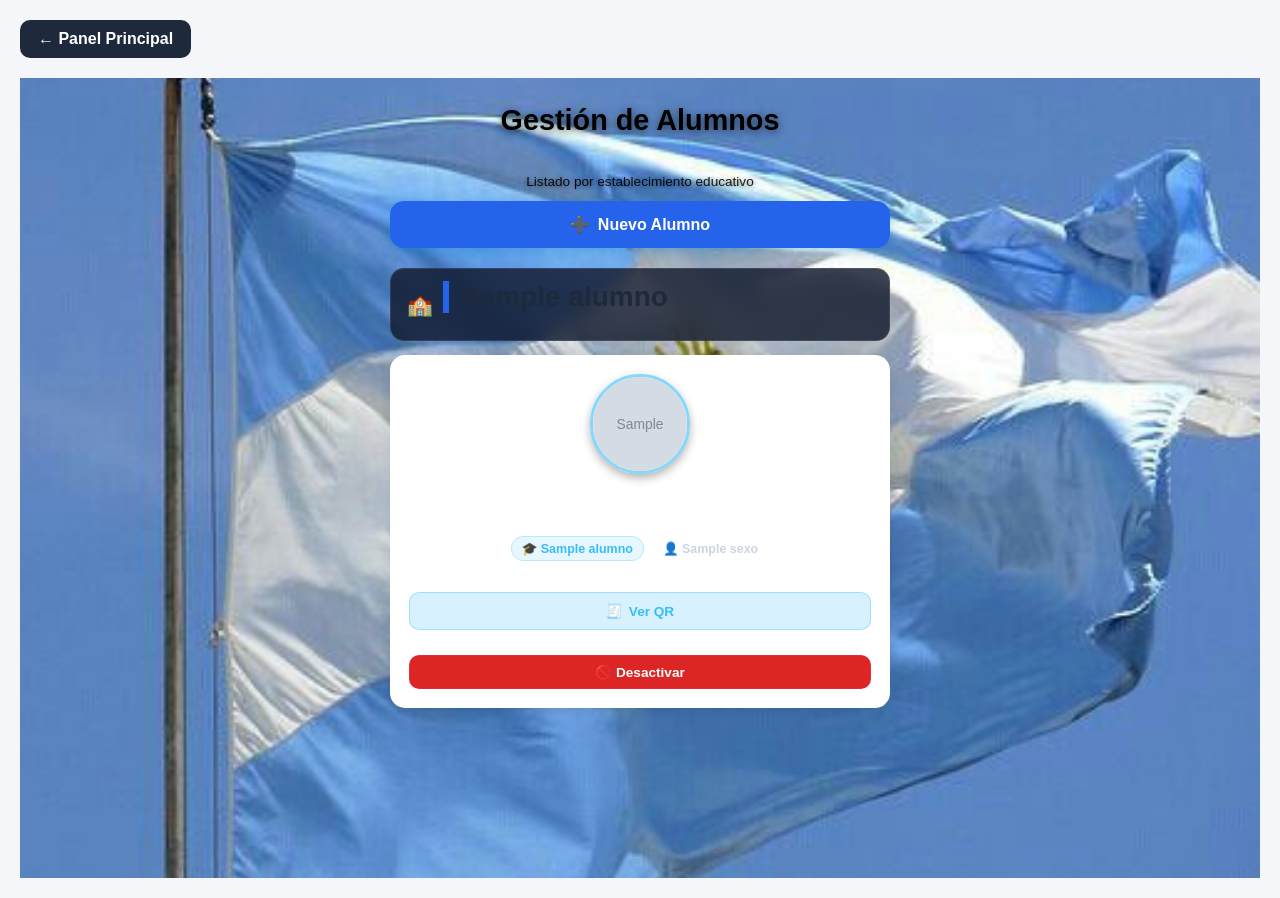
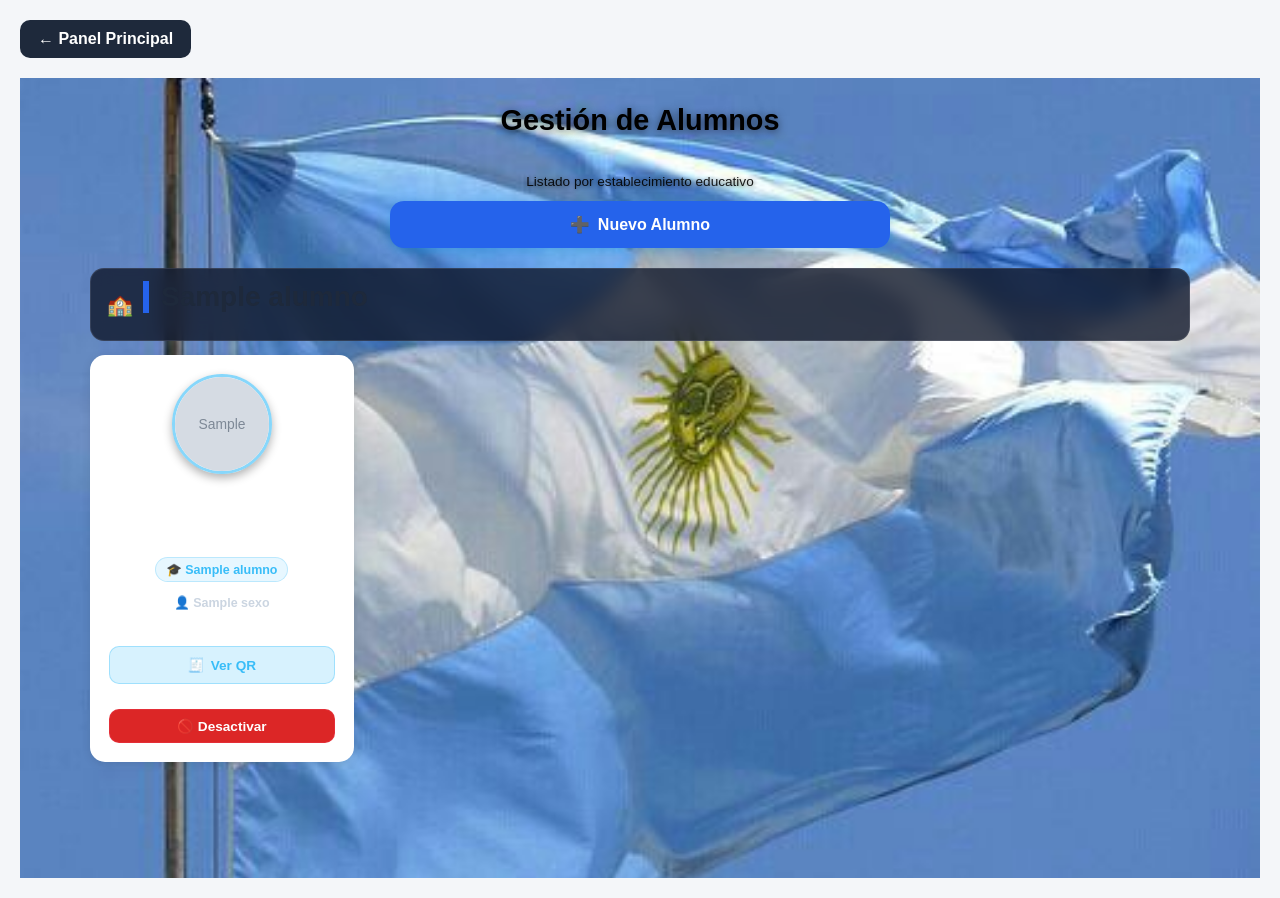
Before and after one commit to DavidAdrian2002/final_qr, a Flask app: page /alumnos in a window 1280 px wide. Shown: the part 53-951 px from the top of the page. Run offline with Flask 3, Linux system fonts and the light colour scheme; the visitor is signed in with stand-in values (Sample User, id 1); grey boxes marked "Sample" are stand-in pictures; a database or web service that is not in the repository returns one stand-in record (values such as "Sample title"); some libraries are stand-ins or nearby versions.

Commit message:
Cambios generales en los estilos 3

```diff
--- a/static/css/style.css
+++ b/static/css/style.css
@@ -191,7 +191,7 @@ body{
 /* Sección por Escuela */
 .school-section {
     width: 100%;
-    max-width: 500px;
+    max-width: 1100px; /* Ampliamos para dar espacio a varias tarjetas por fila */
     margin-bottom: 30px;
 }
 
@@ -221,8 +221,10 @@ body{
 /* Grilla de Alumnos */
 .student-grid {
     display: grid;
-    grid-template-columns: 1fr; /* 1 columna cómoda en celular */
-    gap: 14px;
+    /* Intenta meter tantas tarjetas de mínimo 240px como quepan en la fila */
+    grid-template-columns: repeat(auto-fit, minmax(240px, 1fr));
+    gap: 16px;
+    width: 100%;
 }
 
 /* Tarjeta individual de Alumno */
@@ -232,10 +234,11 @@ body{
     -webkit-backdrop-filter: blur(12px);
     border: 1px solid rgba(255, 255, 255, 0.12);
     border-radius: 18px;
-    padding: 16px;
+    padding: 18px 14px;
     display: flex;
     flex-direction: column;
     align-items: center;
+    justify-content: space-between; /* Mantiene la botonera siempre alineada abajo */
     text-align: center;
     box-shadow: 0 8px 20px rgba(0, 0, 0, 0.25);
 }
--- a/templates/alumnos.html
+++ b/templates/alumnos.html
@@ -81,7 +81,7 @@ Alumnos
             </div>
         </div>
 
-        <!-- Botonera de acciones -->
+        <!-- Botonera de acciones (se mantiene abajo en cada tarjeta) -->
         <div class="student-actions">
             <a class="action-btn qr-btn" href="/alumnos/qr/{{ alumno.id }}">
                 <span>🧾</span> Ver QR
```
